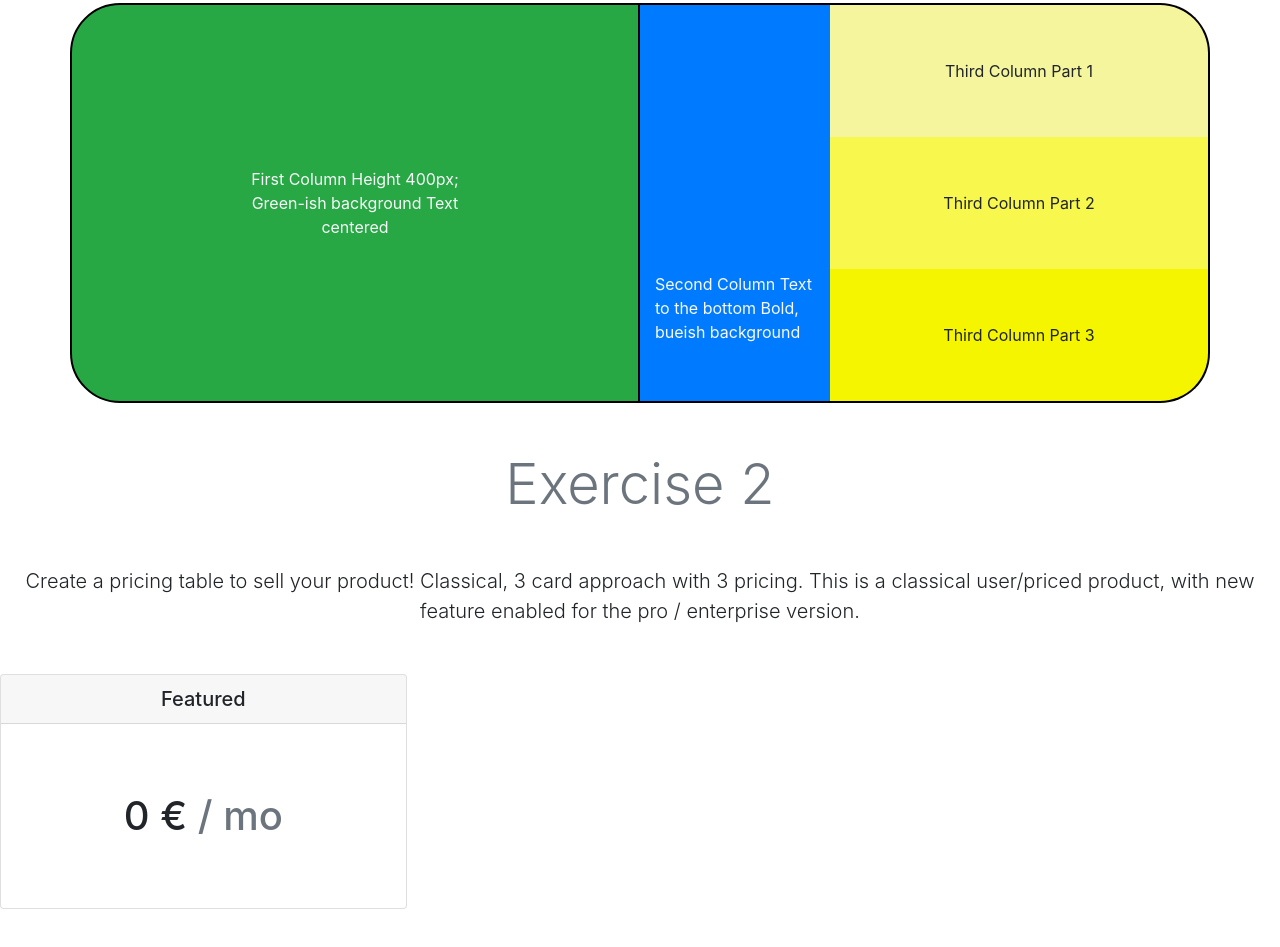
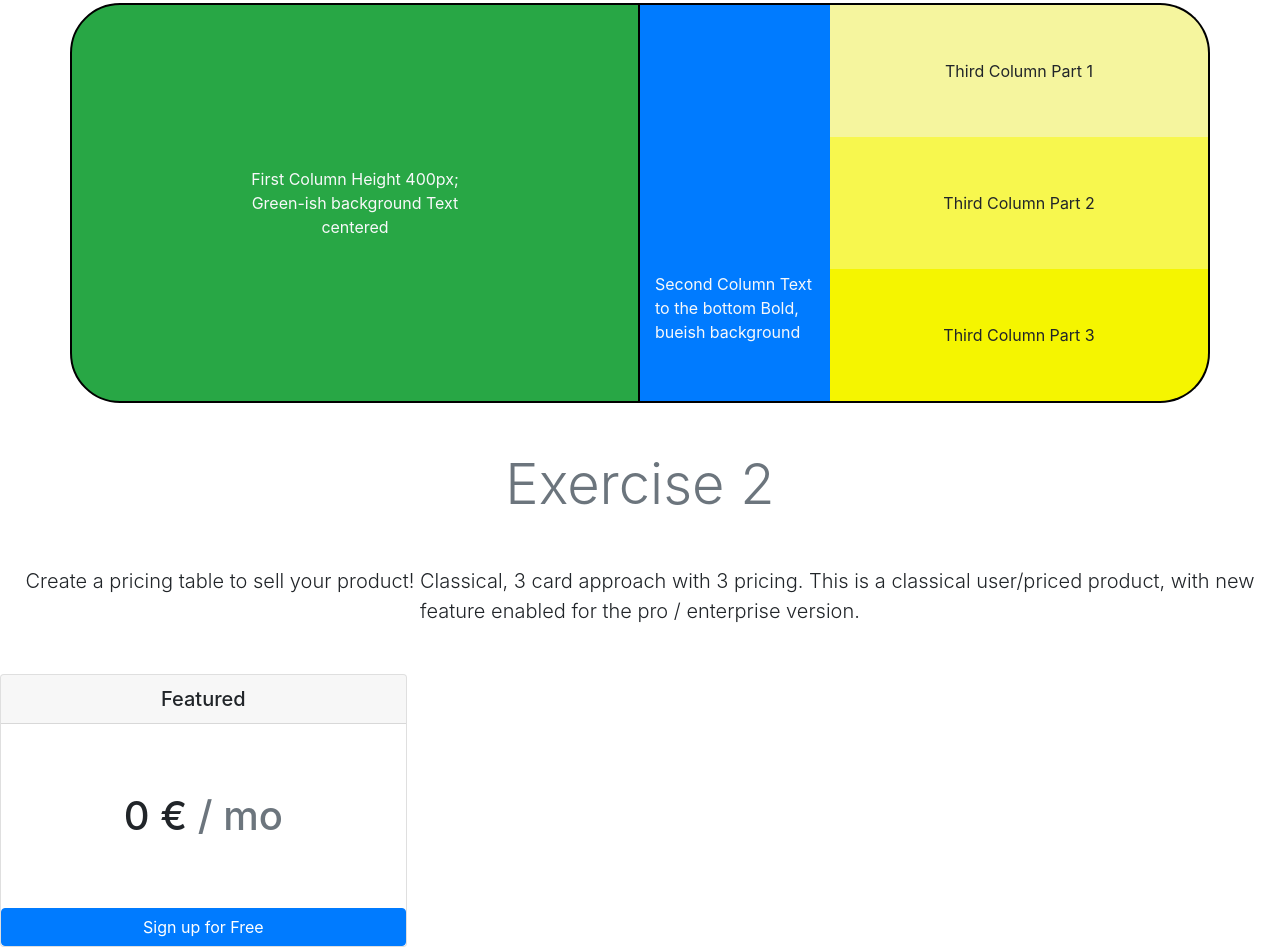
Before and after one commit to Ifyben/M2-D8, a plain HTML site: page index.html in a window 1280 px wide. Shown: the part 294-1241 px from the top of the page. Before the commit the page ends 1203 px from the top, so only its background shows below. Drawn offline with nearby package versions, Linux system fonts and the light colour scheme.

Commit message:
created a button

```diff
--- a/index.html
+++ b/index.html
@@ -112,6 +112,7 @@
                     <div class="card-body">
                         <h1 class="card-title display-6 text-center mb-5 mt-5">0 € <span class="text-muted">/ mo</span></h1>
                     </div>
+                    <button class="btn btn-primary">Sign up for Free</button>
                 </div>
             </div>
         </div>
```
